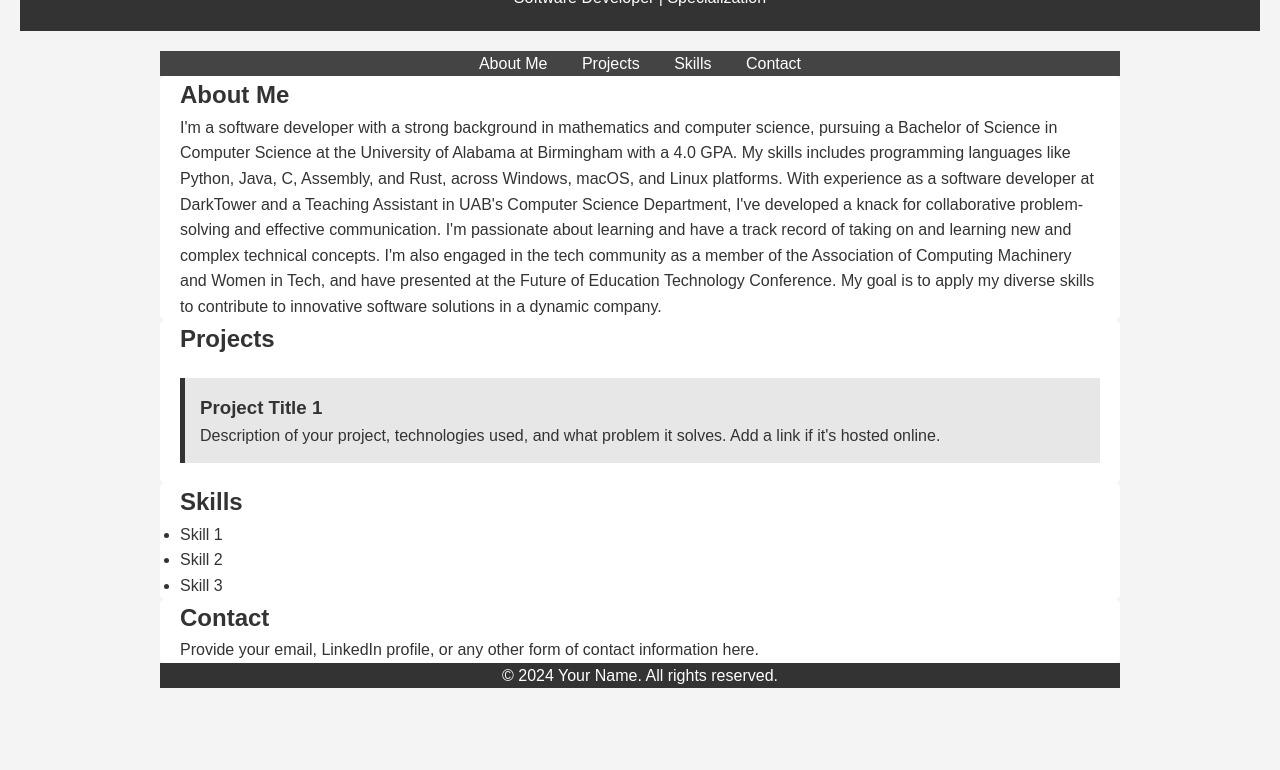
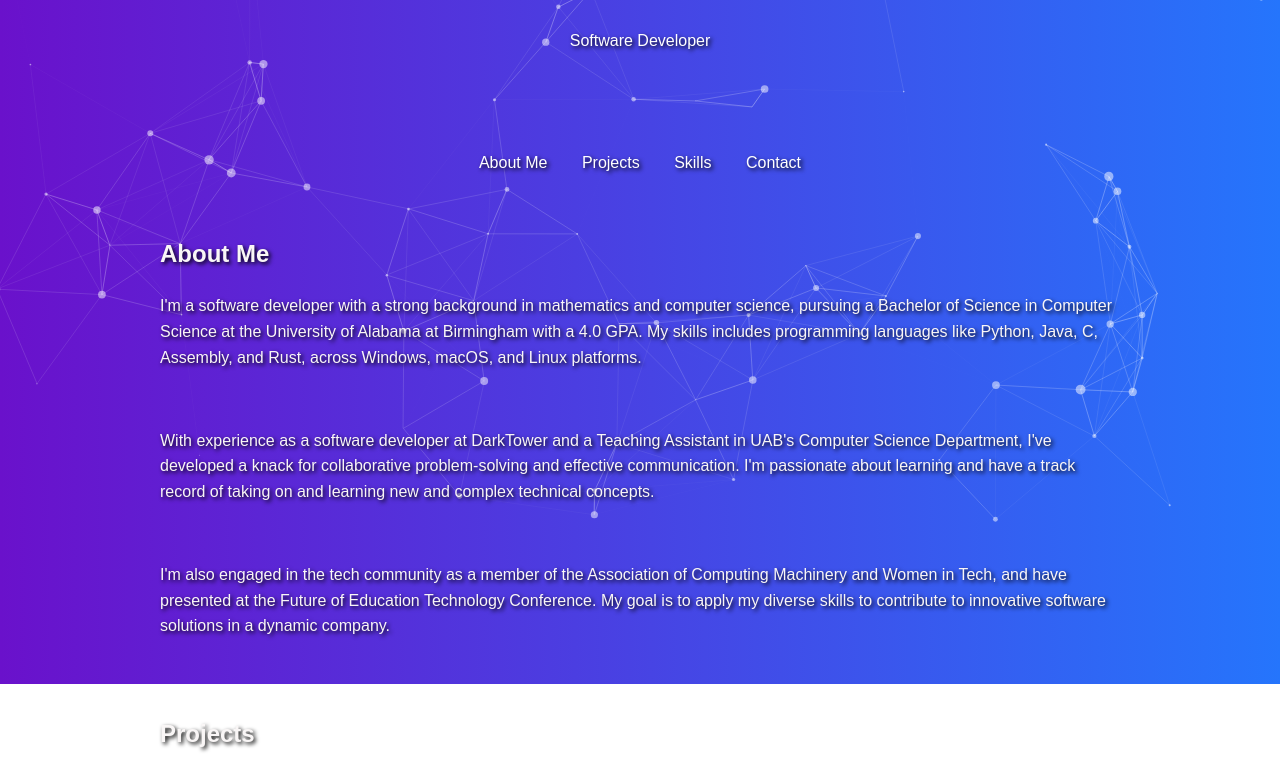
Before and after one commit to iamchristiancollins/website, a plain HTML site: page index.html in a window 1280 px wide. Shown: the part 116-886 px from the top of the page. Before the commit the page ends 824 px from the top, so only its background shows below. Drawn offline with nearby package versions, Linux system fonts and the light colour scheme.

Commit message:
fix background color

```diff
--- a/index.html
+++ b/index.html
@@ -1,16 +1,22 @@
 <!DOCTYPE html>
 <html lang="en">
+<script src="https://cdn.jsdelivr.net/particles.js/2.0.0/particles.min.js"></script>
+<div id="particles-js"></div>
+
+
 <head>
     <meta charset="UTF-8">
     <meta name="viewport" content="width=device-width, initial-scale=1.0">
     <title>Christian Collins - Portfolio</title>
     <link rel="stylesheet" href="style.css">
 </head>
+
 <body>
+
     <header>
         <div class="container">
             <h1>Christian Collins</h1>
-            <p>Software Developer | Specialization</p>
+            <p>Software Developer</p>
         </div>
     </header>
 
@@ -25,18 +31,27 @@
 
     <section id="about" class="container">
         <h2>About Me</h2>
-        <p>I'm a software developer with a strong background in mathematics and computer science, pursuing a Bachelor of Science in Computer Science at the University of Alabama at Birmingham with a 4.0 GPA. My skills includes programming languages like Python, Java, C, Assembly, and Rust, across Windows, macOS, and Linux platforms.
-
-            With experience as a software developer at DarkTower and a Teaching Assistant in UAB's Computer Science Department, I've developed a knack for collaborative problem-solving and effective communication. I'm passionate about learning and have a track record of taking on and learning new and complex technical concepts.
-
-            I'm also engaged in the tech community as a member of the Association of Computing Machinery and Women in Tech, and have presented at the Future of Education Technology Conference. My goal is to apply my diverse skills to contribute to innovative software solutions in a dynamic company.</p>
+        <p>I'm a software developer with a strong background in mathematics and computer science, pursuing a Bachelor of
+            Science in Computer Science at the University of Alabama at Birmingham with a 4.0 GPA. My skills includes
+            programming languages like Python, Java, C, Assembly, and Rust, across Windows, macOS, and Linux platforms.
+        </p>
+        <br>
+        <p>With experience as a software developer at DarkTower and a Teaching Assistant in UAB's Computer Science
+            Department, I've developed a knack for collaborative problem-solving and effective communication. I'm
+            passionate about learning and have a track record of taking on and learning new and complex technical
+            concepts.</p>
+        <br>
+        <p>I'm also engaged in the tech community as a member of the Association of Computing Machinery and Women in
+            Tech, and have presented at the Future of Education Technology Conference. My goal is to apply my diverse
+            skills to contribute to innovative software solutions in a dynamic company.</p>
     </section>
 
     <section id="projects" class="container">
         <h2>Projects</h2>
         <div class="project-item">
             <h3>Project Title 1</h3>
-            <p>Description of your project, technologies used, and what problem it solves. Add a link if it's hosted online.</p>
+            <p>Description of your project, technologies used, and what problem it solves. Add a link if it's hosted
+                online.</p>
         </div>
         <!-- Repeat for other projects -->
     </section>
@@ -53,11 +68,68 @@
 
     <section id="contact" class="container">
         <h2>Contact</h2>
-        <p>Provide your email, LinkedIn profile, or any other form of contact information here.</p>
+        <p>iamchristiancollins@gmail.com, LinkedIn profile, or any other form of contact information here.</p>
     </section>
 
     <footer class="container">
-        <p>&copy; 2024 Your Name. All rights reserved.</p>
+        <p>&copy; 2024 Christian Collins. All rights reserved.</p>
     </footer>
+    <script>
+        particlesJS('particles-js',
+            {
+                /* particles.js config, visit https://vincentgarreau.com/particles.js/ for reference */
+                particles: {
+                    number: { value: 80, density: { enable: true, value_area: 800 } },
+                    color: { value: "#ffffff" },
+                    shape: {
+                        type: "circle",
+                        stroke: { width: 0, color: "#000000" },
+                        polygon: { nb_sides: 5 },
+                        image: { src: "img/github.svg", width: 100, height: 100 }
+                    },
+                    opacity: {
+                        value: 0.5,
+                        random: false,
+                        anim: { enable: false, speed: 40, opacity_min: 0.1, sync: false }
+                    },
+                    size: {
+                        value: 5,
+                        random: true,
+                        anim: { enable: false, speed: 1, size_min: 0.1, sync: false }
+                    },
+                    line_linked: {
+                        enable: true,
+                        distance: 150,
+                        color: "#ffffff",
+                        opacity: 0.4,
+                        width: 1
+                    },
+                    move: {
+                        enable: true,
+                        speed: 1,
+                        direction: "none",
+                        random: false,
+                        straight: false,
+                        out_mode: "out",
+                        bounce: false,
+                        attract: { enable: false, rotateX: 600, rotateY: 1200 }
+                    }
+                },
+                interactivity: {
+                    detect_on: "canvas",
+                    events: {
+                        onhover: { enable: true, mode: "repulse" },
+                        onclick: { enable: true, mode: "push" },
+                        resize: true
+                    },
+                    modes: {
+                        repulse: { distance: 100, duration: 0.4 },
+                        push: { particles_nb: 4 },
+                        remove: { particles_nb: 2 }
+                    }
+                },
+            });
+    </script>
 </body>
+
 </html>
--- a/style.css
+++ b/style.css
@@ -1,27 +1,46 @@
-/* Basic Reset */
-* {
+/* Basic Reset and Base Styles */
+html, body {
+    min-height: 100%; /* Ensure full-page height */
+    margin: 0; /* Remove default margin */
+    padding: 0; /* Remove default padding */
+    box-sizing: border-box; /* Include padding and border in the element's total width and height */
+    font-family: 'Arial', sans-serif; /* Default font */
+    text-shadow: 2px 2px 4px #000000; /* Text shadow */
+}
+
+/* Keyframes for background animation */
+@keyframes backgroundAnimation {
+    0% { background-position: 0 0; }
+    100% { background-position: 100% 0; }
+}
+
+/* General Element Styling */
+/* * {
     margin: 0;
     padding: 0;
     box-sizing: border-box;
+} */
+
+/* Body Styling */
+body {
+    line-height: 1.6;
+    color: #f9f6f6;
+    /* background: linear-gradient(to right, #144f86, #144f86); Gradient background */
+    background-size: 200% 200%;
+    animation: backgroundAnimation 10s ease infinite;
 }
 
-body {
-    font-family: 'Arial', sans-serif;
-    line-height: 1.6;
-    color: #333;
-    padding: 20px;
-    background-color: #f4f4f4;
-}
-
+/* Container Styling */
 .container {
     max-width: 960px;
     margin: auto;
     overflow: hidden;
-    padding: 0 20px;
+    padding: 20px;
 }
 
+/* Header Styling */
 header {
-    background: #333;
+    /* background: #144f86; */
     color: #ffffff;
     padding-bottom: 10px;
     margin-bottom: 20px;
@@ -32,9 +51,10 @@ header h1, header p {
     padding: 10px;
 }
 
+/* Navigation Styling */
 nav ul {
-    background: #444;
-    color: #fff;
+    /* background: #144f86; */
+    /* color: #fff; */
     list-style-type: none;
     text-align: center;
     padding: 10px 0;
@@ -50,32 +70,47 @@ nav ul li a {
     color: #fff;
 }
 
+/* Section Styling */
 section {
     margin-bottom: 20px;
-    background: #fff;
+    /* background: #fff; */
     padding: 20px;
     border-radius: 5px;
 }
 
+/* Project Item Styling */
 .project-item {
-    background: #e7e7e7;
+
     margin: 20px 0;
     padding: 15px;
     border-left: 5px solid #333;
 }
 
+/* Footer Styling */
 footer {
     text-align: center;
     padding: 20px;
-    background: #333;
+    /* background: #144f86; */
     color: #fff;
     margin-top: 20px;
 }
 
-/* Responsive */
+/* Responsive Design */
 @media (max-width: 600px) {
     nav ul li {
         display: block;
         margin: 5px 0;
     }
 }
+
+/* Particles.js Background Styling */
+#particles-js {
+    position: fixed;
+    top: 0;
+    left: 0;
+    width: 100%;
+    min-height: 100%;
+    z-index: -1; /* Ensure it stays in the background */
+    background: linear-gradient(to right, #6a11cb, #2575fc); /* Gradient background */
+    overflow: hidden;
+}
```
